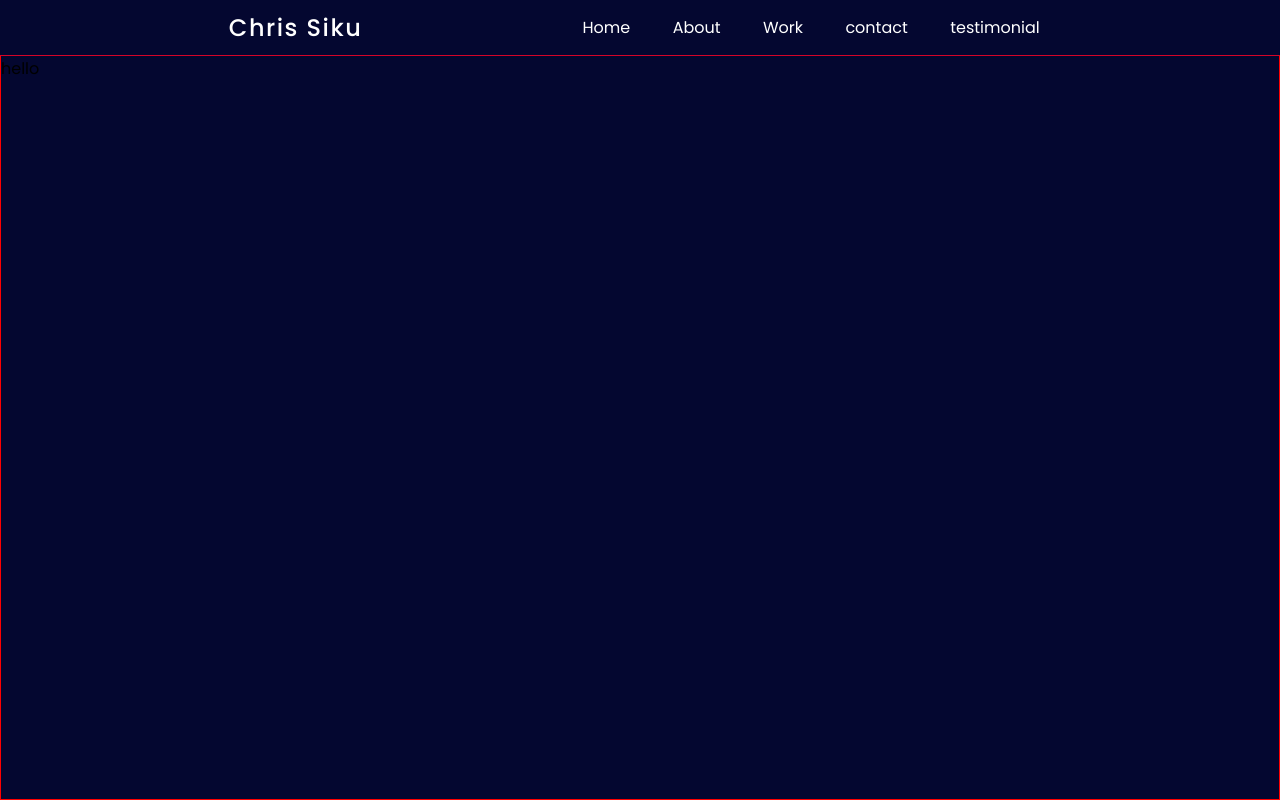
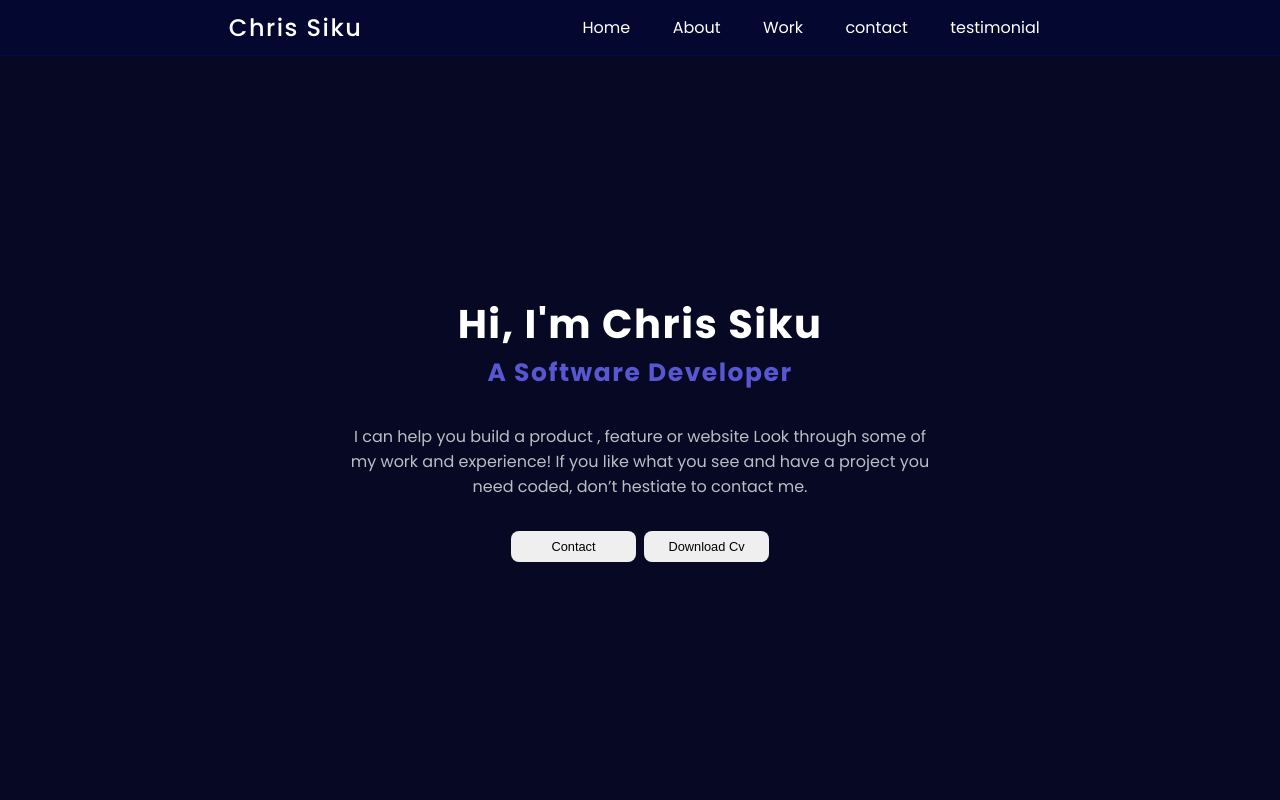
Before and after one commit to Chrissiku/my-portfolio, a React (Create React App) app: page / in a window 1280 px wide. Built offline with nearby package versions, Linux system fonts and the light colour scheme.

Commit message:
Implement home section

```diff
--- a/src/App.css
+++ b/src/App.css
@@ -125,10 +125,52 @@ header .mobile-nav {
 }
 
 /* Home section */
+section {
+  height: calc(100vh - 55px);
+  z-index: -1;
+}
+
 section.home {
+  position: relative;
   margin-top: 55px;
-  border: 1px solid red;
-  height: calc(100vh - 55px);
+  display: flex;
+  flex-direction: column;
+  justify-content: center;
+  align-items: center;
+  padding: 10px;
+  background-color: #070924;
+  text-align: center;
+  gap: 2rem;
+}
+
+section.home .dev-info h1 {
+  color: var(--text-white);
+  font-size: 40px;
+  font-weight: 700;
+  letter-spacing: 1.5px;
+}
+
+section.home .dev-info h2 {
+  color: var(--text-secondary);
+  font-size: 25px;
+  font-weight: 700;
+  letter-spacing: 1.5px;
+}
+
+section.home p {
+  max-width: 600px;
+  color: rgba(255, 255, 255, 0.733);
+}
+
+section.home .buttons {
+  display: flex;
+  justify-content: space-around;
+  align-items: center;
+  gap: 0.5rem;
+}
+
+section.home .buttons button {
+  width: 125px;
 }
 
 @media screen and (min-width: 768px) {
--- a/src/Components/Home/Home.js
+++ b/src/Components/Home/Home.js
@@ -2,7 +2,25 @@ import React from "react";
 const Home = () => {
   return (
     <>
-      <section className="home">hello</section>
+      <section className="home">
+        <div className="dev-info">
+          <h1>Hi, I'm Chris Siku</h1>
+          <h2>A Software Developer</h2>
+        </div>
+        <p>
+          I can help you build a product , feature or website Look through some
+          of my work and experience! If you like what you see and have a project
+          you need coded, don’t hestiate to contact me.
+        </p>
+        <div className="buttons">
+          <button type="buton" className="btn">
+            Contact
+          </button>
+          <button type="buton" className="btn">
+            Download Cv
+          </button>
+        </div>
+      </section>
     </>
   );
 };
```
Also changed, not shown: src/Images/face_co (1).svg (added), src/Images/face_co.svg (added).
